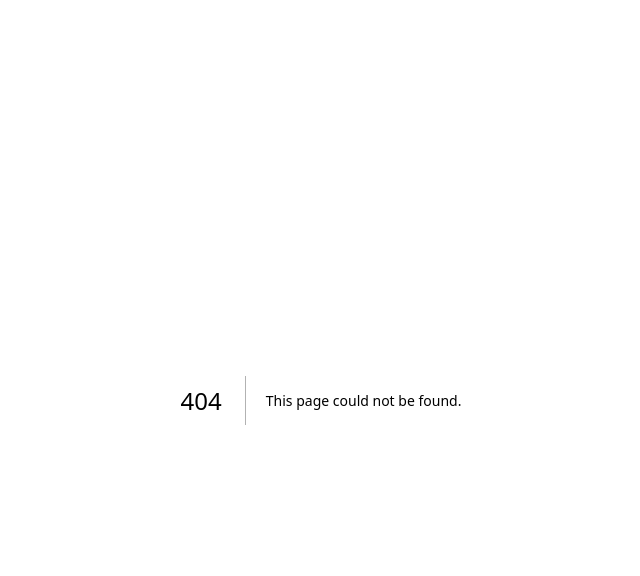
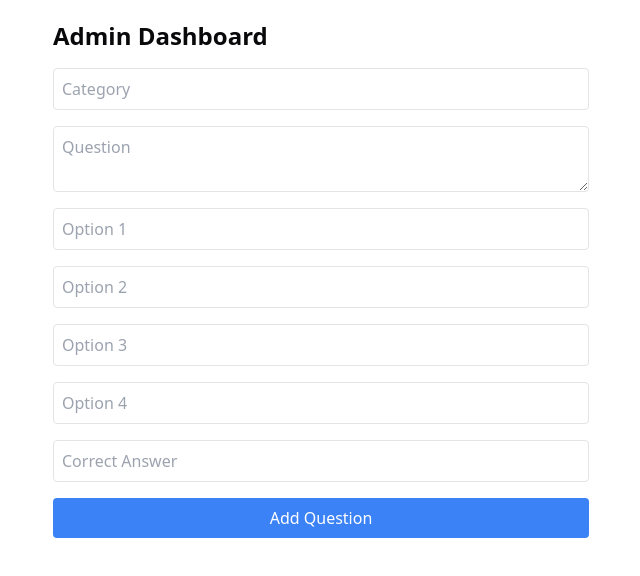
Before and after one commit to Guna-1527/exam-pro, a Next.js app: page /admin/dashboard in a window 1280 px wide. Before the commit this address had no page. Shown: the top 576 px of the page, without its empty margins (319-959 px from the left). Built offline with nearby package versions, Linux system fonts and the light colour scheme.

Commit message:
quiz adding question page is done

```diff
--- /dev/null
+++ b/src/app/admin/dashboard/page.tsx
@@ -0,0 +1,93 @@
+"use client";
+
+import { useState } from "react";
+import { db } from "../../lib/Firebase";
+import { collection, doc, setDoc } from "firebase/firestore";
+
+const AdminDashboard = () => {
+  const [category, setCategory] = useState("");
+  const [question, setQuestion] = useState("");
+  const [options, setOptions] = useState<string[]>(["", "", "", ""]);
+  const [correctAnswer, setCorrectAnswer] = useState("");
+  const [loading, setLoading] = useState(false);
+
+  const handleOptionChange = (index: number, value: string) => {
+    const newOptions = [...options];
+    newOptions[index] = value;
+    setOptions(newOptions);
+  };
+
+  const handleSubmit = async (e: React.FormEvent) => {
+    e.preventDefault();
+    if (!category || !question || options.some(opt => !opt) || !correctAnswer) {
+      alert("Please fill all fields");
+      return;
+    }
+    setLoading(true);
+    try {
+      const categoryRef = collection(db, `categories/${category}/questions`);
+      const newQuestionRef = doc(categoryRef);
+      await setDoc(newQuestionRef, {
+        question,
+        options,
+        correctAnswer,
+      });
+      alert("Question added successfully!");
+      setCategory("");
+      setQuestion("");
+      setOptions(["", "", "", ""]);
+      setCorrectAnswer("");
+    } catch (error) {
+      console.error("Error adding question:", error);
+      alert("Failed to add question");
+    }
+    setLoading(false);
+  };
+
+  return (
+    <div className="p-5 max-w-xl mx-auto">
+      <h1 className="text-2xl font-bold mb-4">Admin Dashboard</h1>
+      <form onSubmit={handleSubmit} className="flex flex-col gap-4">
+        <input
+          type="text"
+          placeholder="Category"
+          value={category}
+          onChange={(e) => setCategory(e.target.value)}
+          className="p-2 border rounded"
+        />
+        <textarea
+          placeholder="Question"
+          value={question}
+          onChange={(e) => setQuestion(e.target.value)}
+          className="p-2 border rounded"
+        />
+        {options.map((opt, index) => (
+          <input
+            key={index}
+            type="text"
+            placeholder={`Option ${index + 1}`}
+            value={opt}
+            onChange={(e) => handleOptionChange(index, e.target.value)}
+            className="p-2 border rounded"
+          />
+        ))}
+        <input
+          type="text"
+          placeholder="Correct Answer"
+          value={correctAnswer}
+          onChange={(e) => setCorrectAnswer(e.target.value)}
+          className="p-2 border rounded"
+        />
+        <button
+          type="submit"
+          className="bg-blue-500 text-white p-2 rounded"
+          disabled={loading}
+        >
+          {loading ? "Adding..." : "Add Question"}
+        </button>
+      </form>
+    </div>
+  );
+};
+
+export default AdminDashboard;
--- a/src/app/components/Question.tsx
+++ b/src/app/components/Question.tsx
@@ -20,7 +20,7 @@ const Question: React.FC<QuestionProps> = ({ questions, options }) => {
   };
 
   return (
-    <div className="font-title">
+    <div className="font-title bg-gray-100">
       {/* Navbar */}
       <div className="w-screen h-[40px] bg-gray-300 flex justify-between items-center px-6 md:px-10">
         <div className="flex items-center gap-3">
@@ -28,9 +28,19 @@ const Question: React.FC<QuestionProps> = ({ questions, options }) => {
             className="bg-gray-700 text-white p-1 rounded-full"
             onClick={() => setIsSidebarOpen(!isSidebarOpen)}
           >
-            {isSidebarOpen ? <ChevronLeft size={20} /> : <ChevronRight size={20} />}
+            {isSidebarOpen ? (
+              <ChevronLeft size={20} />
+            ) : (
+              <ChevronRight size={20} />
+            )}
           </button>
-          <Image src={Logo} alt="logo" width={30} height={30} className="object-contain" />
+          <Image
+            src={Logo}
+            alt="logo"
+            width={30}
+            height={30}
+            className="object-contain"
+          />
           <p className="text-sm md:text-base">WeSP</p>
         </div>
         <div className="flex gap-2 items-center justify-center w-[100px] h-[30px]">
@@ -43,29 +53,39 @@ const Question: React.FC<QuestionProps> = ({ questions, options }) => {
       <div className="flex">
         {/* Sidebar */}
         <div
-          className={`top-[40px] left-0 h-[calc(100vh-40px)] bg-blue-200 transition-all duration-300 z-50 ${
+          className={`top-[40px] flex flex-col justify-between left-0 h-[calc(100vh-40px)] transition-all bg-gray-300 duration-300 z-50 ${
             isSidebarOpen ? "w-[250px]" : "w-[60px]"
           } p-4`}
         >
-          <p className={`mb-2 text-sm md:text-base ${isSidebarOpen ? "" : "hidden"}`}>Questions</p>
-          <div className={`flex gap-4 flex-wrap ${isSidebarOpen ? "" : "hidden"}`}>
-            {[...Array(12)].map((_, index) => (
+          <div>
+            <p
+              className={`mb-2 text-sm md:text-base ${
+                isSidebarOpen ? "" : "hidden"
+              }`}
+            >
+              Questions
+            </p>
             <div
-                key={index}
-                className="w-[30px] h-[30px] bg-gray-800 text-white text-sm md:text-base rounded-full flex items-center justify-center"
+              className={`flex gap-4 flex-wrap ${
+                isSidebarOpen ? "" : "hidden"
+              }`}
             >
-                {index + 1}
+              show question
             </div>
-            ))}
+          </div>
+          <div className="flex w-full bg-blue-500 text-white p-1 rounded-md justify-center border-2 border-blue-500">
+            <button>Submit</button>
           </div>
         </div>
 
         {/* Main Quiz Section */}
         <div
-          className={`transition-all duration-300 p-4 ${
+          className={`transition-all flex flex-col justify-between h-[calc(100vh-40px)] duration-300 p-4 ${
             isSidebarOpen ? "w-[70%]" : "ml-0 w-full"
           }`}
         >
+          <div>
+          <div className="shadow-lg p-2 bg-white rounded-lg">
             <div className="rightHeader">
               <p className="mb-1 text-sm md:text-base">Header</p>
               <hr />
@@ -73,11 +93,10 @@ const Question: React.FC<QuestionProps> = ({ questions, options }) => {
             <div className="questionsBox h-[150px] mt-5 font-normal text-sm md:text-base">
               <p>{questions}</p>
             </div>
+          </div>
           <hr />
-
-          {/* Styled Radio Buttons with Reduced Height */}
           <div className="options">
-            <p className="text-sm md:text-base">Options</p>
+            <p className="text-sm md:text-base mt-4">Options</p>
             <div className="flex flex-col gap-2 mt-4">
               {options.map((option) => (
                 <label
@@ -101,12 +120,18 @@ const Question: React.FC<QuestionProps> = ({ questions, options }) => {
                   <div
                     className={`w-3.5 h-3.5 md:w-4 md:h-4 rounded-full border flex items-center justify-center transition-all
                       ${
-                        selectedOption === option ? "border-white bg-white" : "border-gray-500 bg-transparent"
+                        selectedOption === option
+                          ? "border-white bg-white"
+                          : "border-gray-500 bg-transparent"
                       }`}
                   >
                     <div
                       className={`w-2 h-2 md:w-2.5 md:h-2.5 rounded-full transition-all
-                        ${selectedOption === option ? "bg-blue-500" : "bg-transparent"}`}
+                        ${
+                          selectedOption === option
+                            ? "bg-blue-500"
+                            : "bg-transparent"
+                        }`}
                     ></div>
                   </div>
                   {option}
@@ -115,6 +140,11 @@ const Question: React.FC<QuestionProps> = ({ questions, options }) => {
             </div>
           </div>
           </div>
+            <div className="flex justify-between px-6">
+              <button className="bg-blue-500 text-white p-2 rounded-lg">previous</button>
+              <button className="bg-blue-500 text-white p-2 rounded-lg">next</button>
+            </div>
+        </div>
       </div>
     </div>
   );
```
Lines whose indentation alone changed are shown as unchanged.
